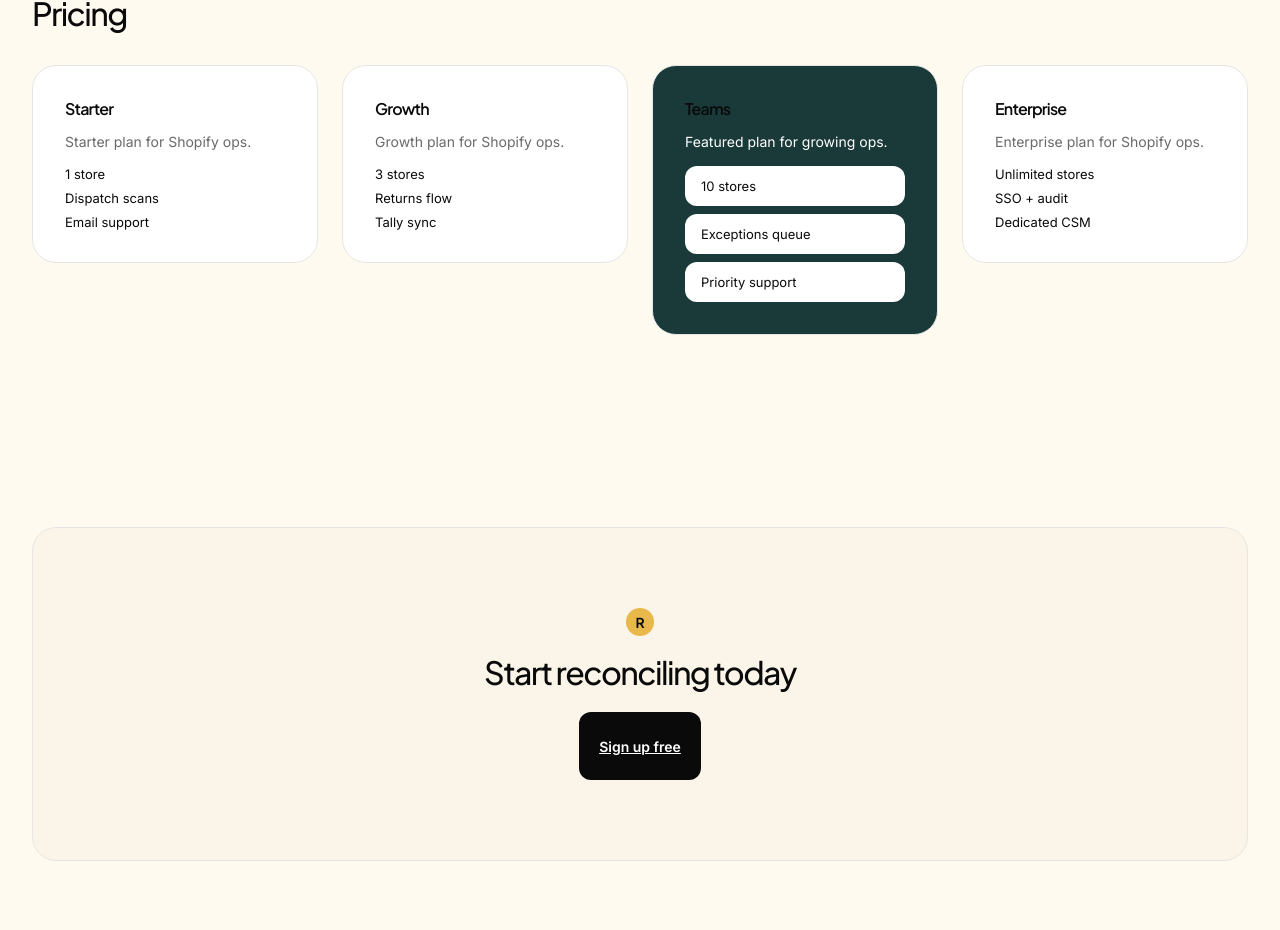
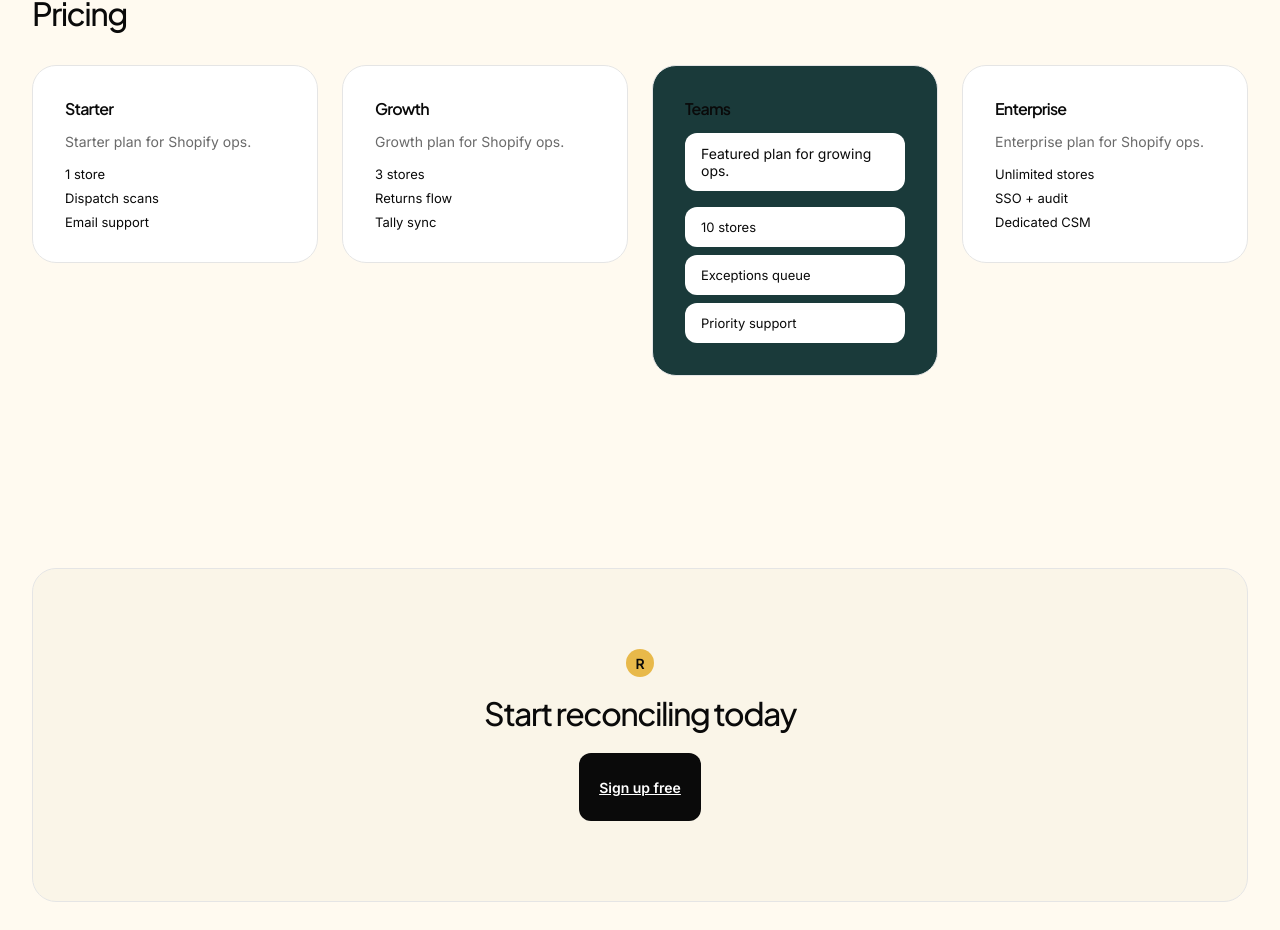
Before and after one commit to Mahima0824/shopify-connection, a Next.js app in the folder frontend/: page / in a window 1280 px wide. Shown: the part 2547-3477 px from the top of the page. Built offline with nearby package versions, Linux system fonts and the light colour scheme.

Commit message:
fix: featured pricing blurb into white chip for contrast

```diff
--- a/frontend/app/page.tsx
+++ b/frontend/app/page.tsx
@@ -206,7 +206,7 @@ export default function Home() {
                   }
                 >
                   <div className="display" style={{ fontSize: 16, fontWeight: 600 }}>{p.name}</div>
-                  <p style={{ fontSize: 14, color: p.featured ? "var(--on-primary)" : "var(--muted)" }}>{p.blurb}</p>
+                  <p style={p.featured ? { ...whiteChip, fontSize: 14 } : { fontSize: 14, color: "var(--muted)" }}>{p.blurb}</p>
                   <ul style={{ listStyle: "none", padding: 0, margin: "16px 0 0", display: "grid", gap: 8 }}>
                     {p.features.map((f) => (
                       <li
```
